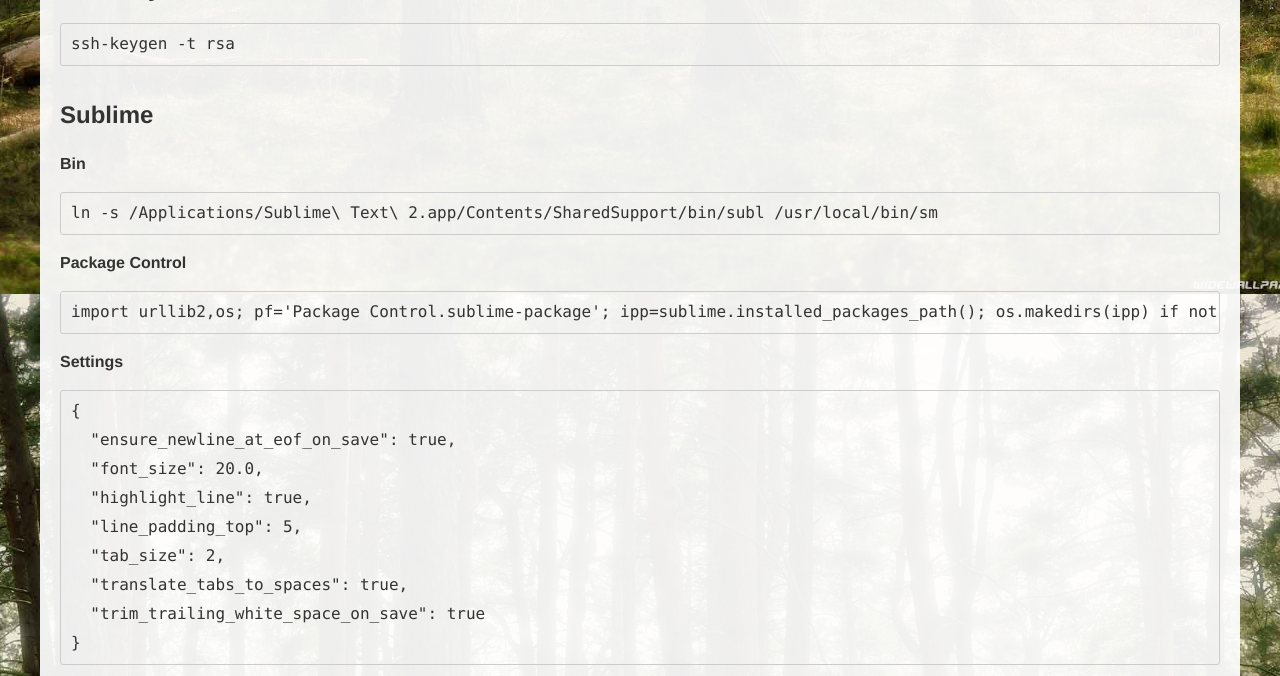
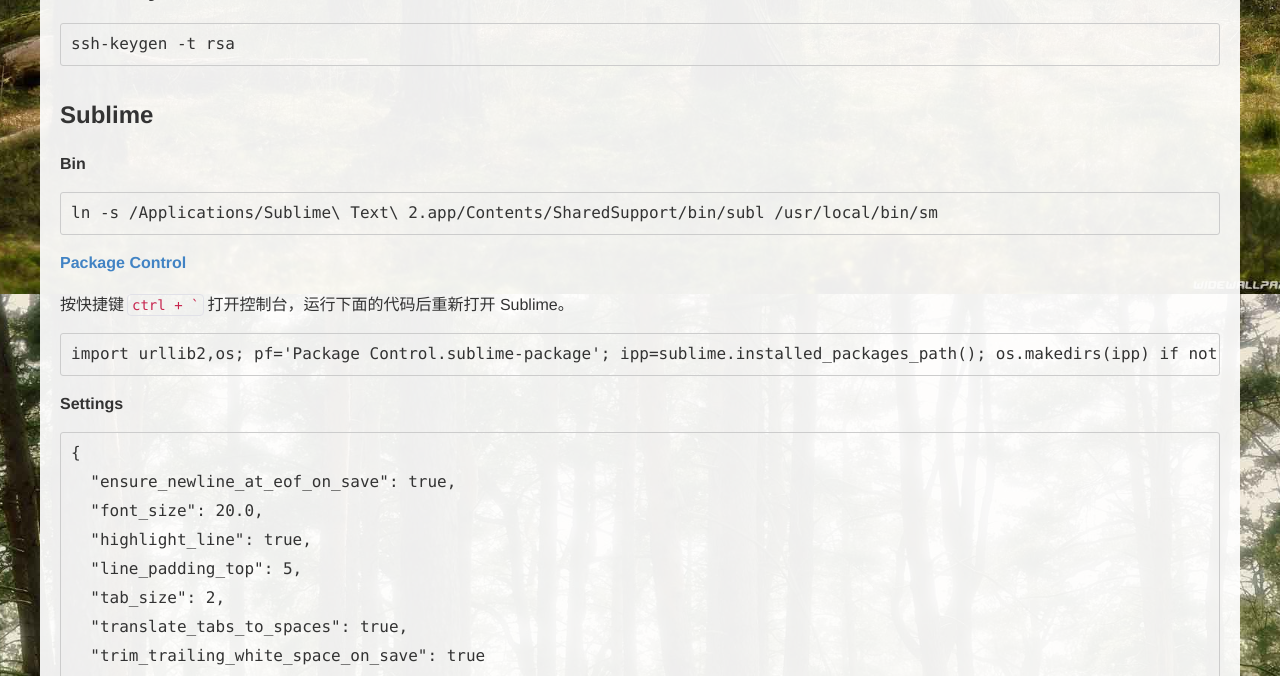
Before and after one commit to antife-yinyue/MrZhang.me, a Jekyll site: the page built from _posts/2013-05-11-after-reinstall-the-system.md, in a window 1280 px wide and 900 px high, scrolled down 2406 px, cut to the strip 0-676 px from the top of the window. Built offline with Jekyll 4.4.1, drawn with Linux system fonts in a browser that asks for light colours; Markdown is read by kramdown in place of the engine named in the settings.

Commit message:
add link

````diff
--- a/_posts/2013-05-11-after-reinstall-the-system.md
+++ b/_posts/2013-05-11-after-reinstall-the-system.md
@@ -104,7 +104,9 @@
 ln -s /Applications/Sublime\ Text\ 2.app/Contents/SharedSupport/bin/subl /usr/local/bin/sm
 ```
 
-__Package Control__
+[__Package Control__](http://wbond.net/sublime_packages/package_control/installation)
+
+按快捷键<code>ctrl + `</code>打开控制台，运行下面的代码后重新打开 Sublime。
 
 ```
 import urllib2,os; pf='Package Control.sublime-package'; ipp=sublime.installed_packages_path(); os.makedirs(ipp) if not os.path.exists(ipp) else None; urllib2.install_opener(urllib2.build_opener(urllib2.ProxyHandler())); open(os.path.join(ipp,pf),'wb').write(urllib2.urlopen('http://sublime.wbond.net/'+pf.replace(' ','%20')).read()); print('Please restart Sublime Text to finish installation')
````
